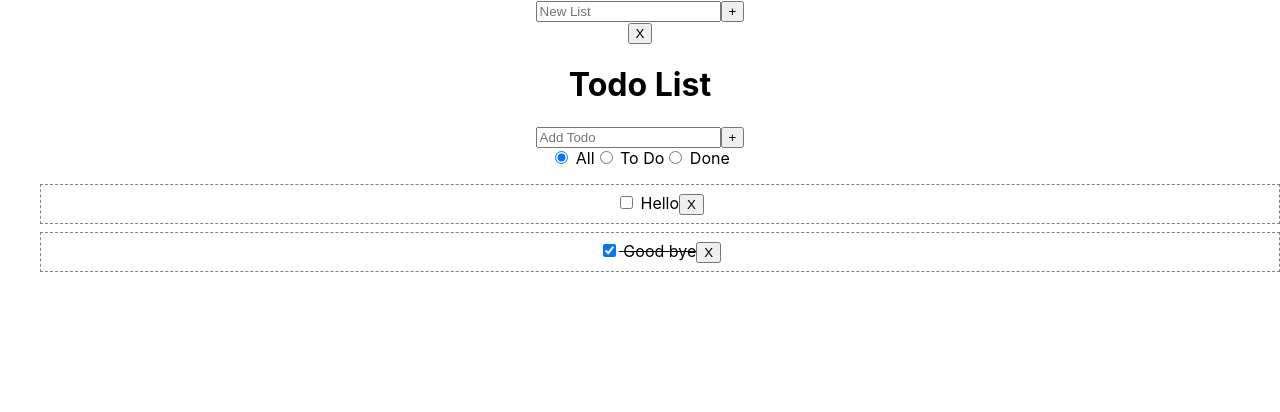
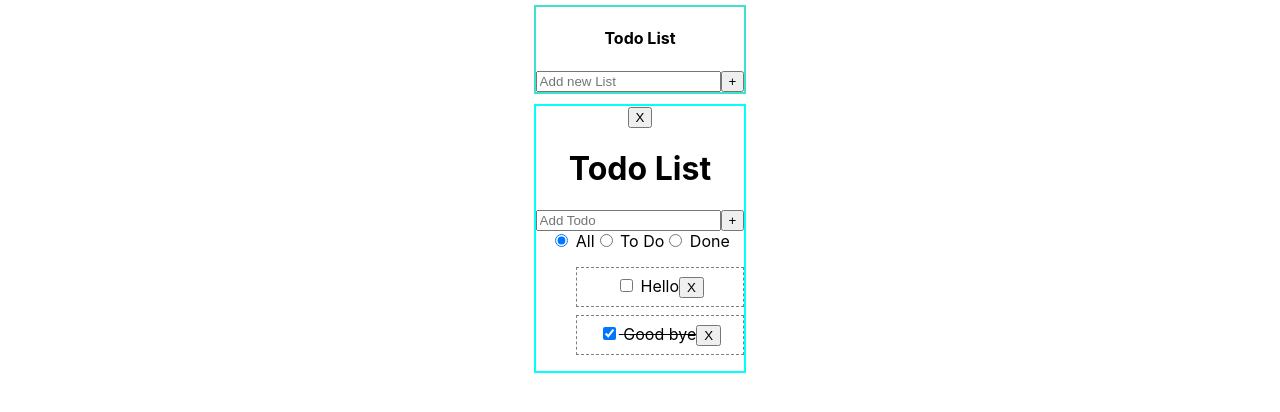
Before and after one commit to leonardo-nunez/TodoList-PGPCodeTest, a React (Create React App) app: page / in a window 1280 px wide. Shown: the top 412 px of the page. Built offline with nearby package versions, Linux system fonts and the light colour scheme.

Commit message:
added navbar, adding routes

```diff
--- a/package.json
+++ b/package.json
@@ -18,6 +18,7 @@
     "react-dnd": "^16.0.1",
     "react-dnd-html5-backend": "^16.0.1",
     "react-dom": "^18.2.0",
+    "react-router-dom": "^6.3.0",
     "react-scripts": "5.0.1",
     "typescript": "^4.7.4",
     "web-vitals": "^2.1.4"
--- a/src/App.css
+++ b/src/App.css
@@ -1,38 +1,23 @@
 .App {
+  display: flex;
+  flex-direction: column;
+  align-items: center;
   text-align: center;
 }
 
-.App-logo {
-  height: 40vmin;
-  pointer-events: none;
+.navbar {
+  border: 2px solid turquoise;
+  margin: 5px;
+  width: fit-content;
 }
 
-@media (prefers-reduced-motion: no-preference) {
-  .App-logo {
-    animation: App-logo-spin infinite 20s linear;
-  }
+.navbar__list {
+  display: flex;
+  justify-content: center;
 }
 
-.App-header {
-  background-color: #282c34;
-  min-height: 100vh;
-  display: flex;
-  flex-direction: column;
-  align-items: center;
-  justify-content: center;
-  font-size: calc(10px + 2vmin);
-  color: white;
+.list {
+  border: 2px solid aqua;
+  margin: 5px;
+  width: fit-content;
 }
-
-.App-link {
-  color: #61dafb;
-}
-
-@keyframes App-logo-spin {
-  from {
-    transform: rotate(0deg);
-  }
-  to {
-    transform: rotate(360deg);
-  }
-}
--- a/src/App.tsx
+++ b/src/App.tsx
@@ -1,14 +1,45 @@
+import { useState } from 'react';
+import { Routes, Route, useNavigate } from 'react-router-dom';
+
+import List from './components/List';
+import NavBar from './components/NavBar';
+
 import './App.css';
-import ListContainer from './components/ListContainer';
-import { DndProvider } from 'react-dnd';
-import { HTML5Backend } from 'react-dnd-html5-backend';
+
+const initialList: IList1[] = [
+  {
+    id: 1,
+    name: 'Todo List',
+  },
+];
 
 function App() {
+  const [lists, setLists] = useState(initialList);
+  const [listName, setListName] = useState('');
+
+  const addList: AddListType = (name: string) => {
+    const newList = { id: Number(Date.now()), name };
+    setLists([...lists, newList]);
+  };
+
+  const deleteList: DeleteListType = (listName) => {
+    setLists((prev) => {
+      const data = prev.filter((l) => l.name !== listName);
+      return data;
+    });
+  };
+
   return (
     <div className="App">
-      <DndProvider backend={HTML5Backend}>
-        <ListContainer />
-      </DndProvider>
+      <NavBar
+        lists={lists}
+        listName={listName}
+        setListName={setListName}
+        addList={addList}
+      />
+      {lists.map((list, index) => (
+        <List key={index} listName={list.name} deleteList={deleteList} />
+      ))}
     </div>
   );
 }
--- a/src/components/List.tsx
+++ b/src/components/List.tsx
@@ -89,7 +89,7 @@ const List = ({ listName, deleteList }: IListProps) => {
   );
 
   return (
-    <>
+    <div className="list">
       <ListControl
         addTodo={addTodo}
         todoView={todoView}
@@ -99,7 +99,7 @@ const List = ({ listName, deleteList }: IListProps) => {
       <ul>
         <div>{todos.map((item, i) => renderCard(item, i, view))}</div>
       </ul>
-    </>
+    </div>
   );
 };
 
--- a/src/components/ListContainer.tsx
+++ /dev/null
@@ -1,56 +0,0 @@
-import { useState } from 'react';
-import List from './List';
-
-const initialList: IList1[] = [
-  {
-    id: 1,
-    name: 'Todo List',
-  },
-];
-
-const ListContainer = () => {
-  const [lists, setLists] = useState(initialList);
-  const [name, setName] = useState('');
-
-  const addList: AddListType = (name: string) => {
-    const newList = { id: Number(Date.now()), name };
-    setLists([...lists, newList]);
-  };
-
-  const deleteList: DeleteListType = (listName) => {
-    setLists((prev) => {
-      const data = prev.filter((l) => l.name !== listName);
-      return data;
-    });
-  };
-
-  return (
-    <>
-      <div className="list-container">
-        <form>
-          <input
-            type="text"
-            placeholder="New List"
-            value={name}
-            onChange={(e) => setName(e.target.value)}
-          />
-          <button
-            type="submit"
-            onClick={(e) => {
-              e.preventDefault();
-              addList(name);
-              setName('');
-            }}
-          >
-            +
-          </button>
-        </form>
-        {lists.map((list, index) => (
-          <List key={index} listName={list.name} deleteList={deleteList} />
-        ))}
-      </div>
-    </>
-  );
-};
-
-export default ListContainer;
--- /dev/null
+++ b/src/components/NavBar.tsx
@@ -0,0 +1,37 @@
+interface INavBarProps {
+  lists: IList1[];
+  listName: string;
+  setListName: (value: string) => void;
+  addList: AddListType;
+}
+const NavBar = ({ lists, listName, setListName, addList }: INavBarProps) => {
+  return (
+    <div className="navbar">
+      <div className="navbar__list">
+        {lists.map((list, i) => (
+          <h4 key={i}>{list.name}</h4>
+        ))}
+      </div>
+      <form>
+        <input
+          type="text"
+          placeholder="Add new List"
+          value={listName}
+          onChange={(e) => setListName(e.target.value)}
+        />
+        <button
+          type="submit"
+          onClick={(e) => {
+            e.preventDefault();
+            addList(listName);
+            setListName('');
+          }}
+        >
+          +
+        </button>
+      </form>
+    </div>
+  );
+};
+
+export default NavBar;
--- a/src/index.tsx
+++ b/src/index.tsx
@@ -2,18 +2,21 @@ import React from 'react';
 import ReactDOM from 'react-dom/client';
 import './index.css';
 import App from './App';
-import reportWebVitals from './reportWebVitals';
+
+import { DndProvider } from 'react-dnd';
+import { HTML5Backend } from 'react-dnd-html5-backend';
+
+import { BrowserRouter } from 'react-router-dom';
 
 const root = ReactDOM.createRoot(
   document.getElementById('root') as HTMLElement
 );
 root.render(
-  // <React.StrictMode>
-  <App />
-  // </React.StrictMode>
+  <React.StrictMode>
+    <DndProvider backend={HTML5Backend}>
+      <BrowserRouter>
+        <App />
+      </BrowserRouter>
+    </DndProvider>
+  </React.StrictMode>
 );
-
-// If you want to start measuring performance in your app, pass a function
-// to log results (for example: reportWebVitals(console.log))
-// or send to an analytics endpoint. Learn more: https://bit.ly/CRA-vitals
-reportWebVitals();
```
Also changed, not shown: 1 other file (tests, documents, lock files or other folders).
